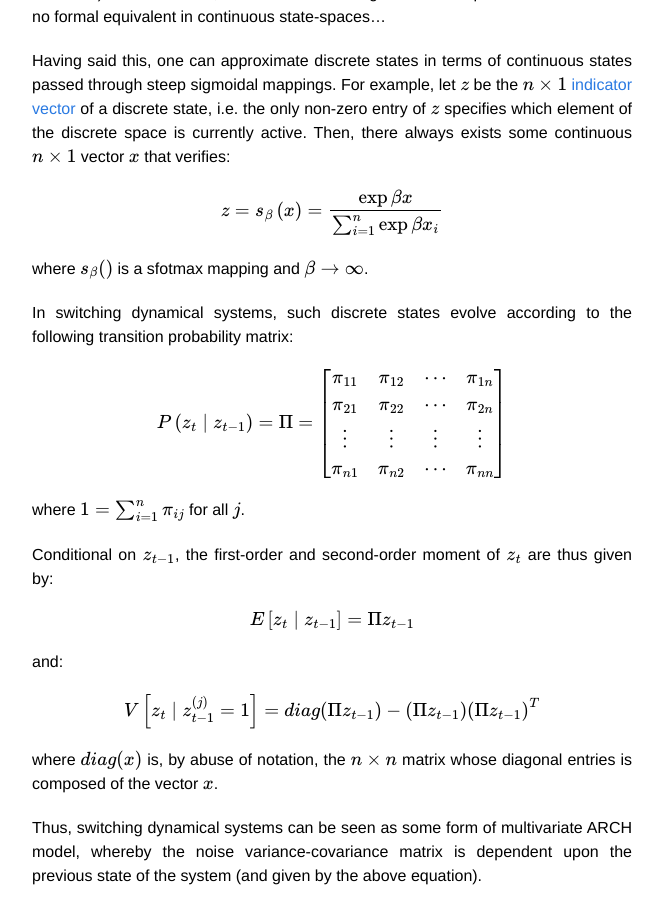
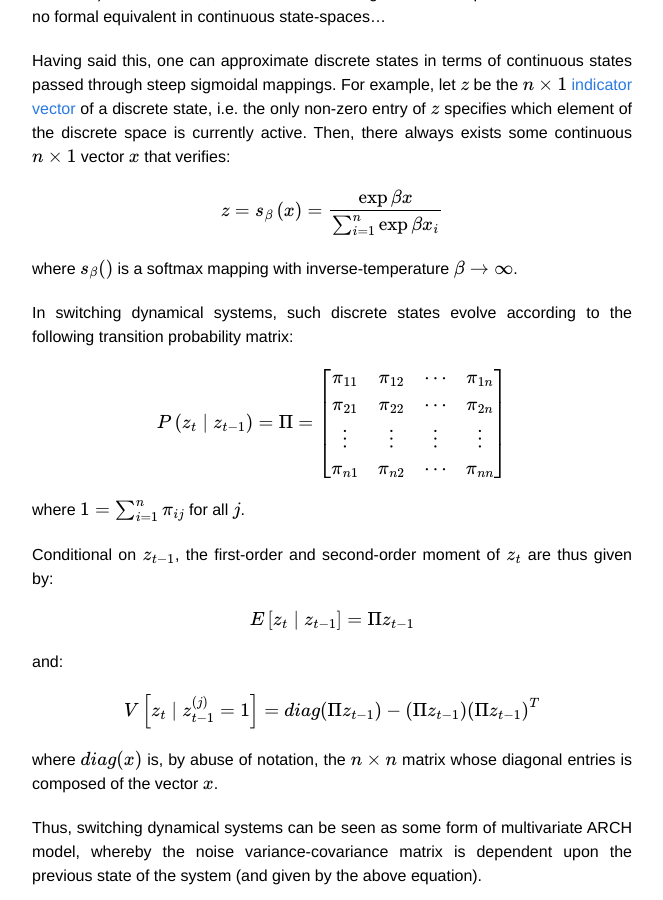
Before and after one commit to MBB-team/VBA-toolbox, a Jekyll site: the page built from _wiki/generativeModels.md, in a window 1280 px wide and 900 px high, scrolled down 4743 px. Shown: the whole window, without its empty margins (308-971 px from the left). Built offline with Jekyll 4.4.1, drawn with Linux system fonts in a browser that asks for light colours; nearby versions of some CDN libraries; formulas are drawn with MathJax 3.

Commit message:
Update generativeModels.md

```diff
--- a/_wiki/generativeModels.md
+++ b/_wiki/generativeModels.md
@@ -115,7 +115,7 @@ Having said this, one can approximate discrete states in terms of continuous sta
 
 $$z = s_{\beta}\left(x\right) = \frac{\exp \beta x}{\sum_{i=1}^n \exp \beta x_i}$$
 
-where $$s_{\beta}()$$ is a sfotmax mapping and $$\beta \rightarrow \infty $$.
+where $$s_{\beta}()$$ is a softmax mapping with inverse-temperature $$\beta \rightarrow \infty $$.
 
 In switching dynamical systems, such discrete states evolve according to the following transition probability matrix:
 
```
